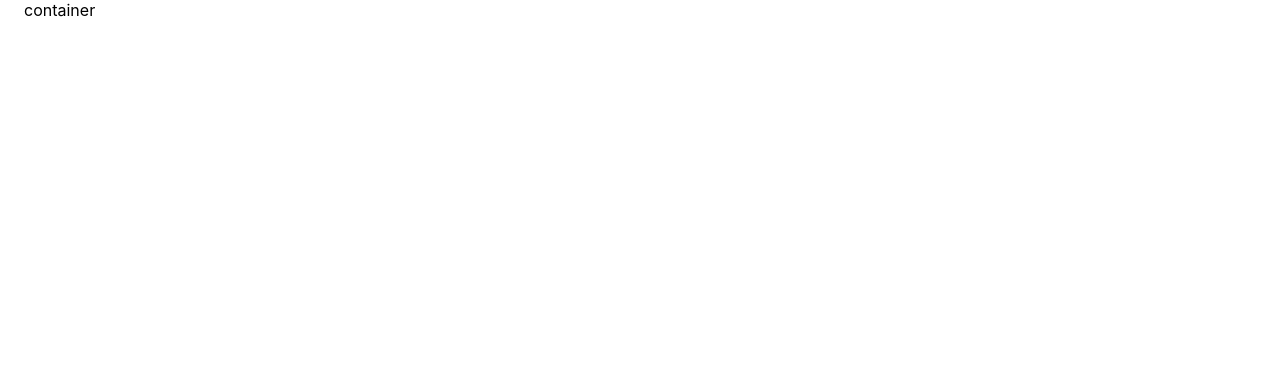
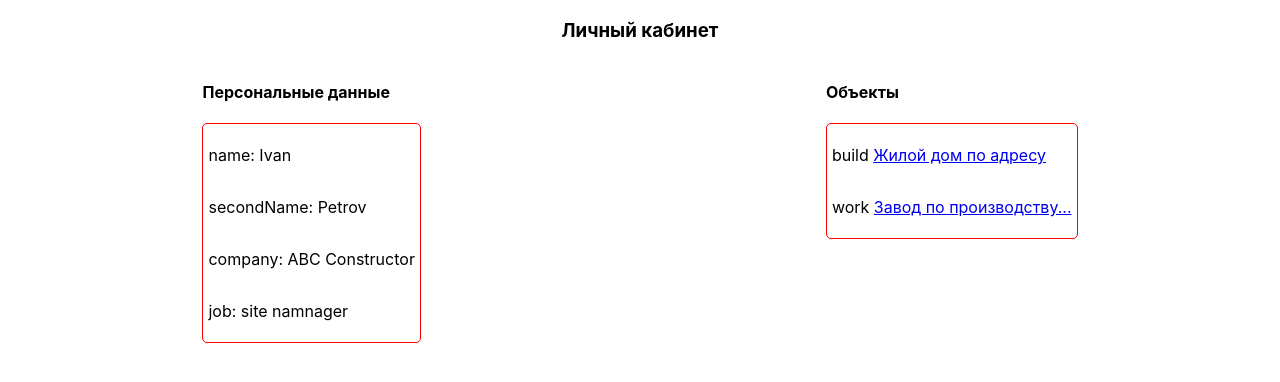
Before and after one commit to i-c-winner/tbuild, a React (Create React App) app: page / in a window 1280 px wide. Shown: the top 382 px of the page. Built offline with nearby package versions, Linux system fonts and the light colour scheme.

Commit message:
Build: routing
* Настроенн роутинг. Подключена страница проекта

```diff
--- a/package.json
+++ b/package.json
@@ -11,6 +11,7 @@
     "@testing-library/user-event": "^13.5.0",
     "react": "^18.2.0",
     "react-dom": "^18.2.0",
+    "react-router-dom": "^6.9.0",
     "react-scripts": "5.0.1",
     "web-vitals": "^2.1.4"
   },
@@ -37,5 +38,8 @@
       "last 1 firefox version",
       "last 1 safari version"
     ]
+  },
+  "devDependencies": {
+    "node-sass": "^7.0.3"
   }
 }
--- a/src/components/PersonalAcaunt.js
+++ b/src/components/PersonalAcaunt.js
@@ -1,12 +1,49 @@
 import React from 'react'
-import {Container} from "@mui/material";
+import {List, MenuItem, Box, Button} from "@mui/material";
+import {user} from "../constants/user"
+import {projects} from "../constants/user";
+import './PersonalAccaunt.scss'
+import {Link} from "react-router-dom";
 
-function PersonalAcaunt () {
+const classesForList = {
+  display: "flex",
+  flexFlow: "column",
+  padding: "5px",
+  borderRadius: "5px",
+  border: '1px solid red'
+}
+
+function PersonalAccaunt() {
+  const [project, setProject] = React.useState('')
+function getUrl(url) {
+    return `/project/${url}`
+}
   return (
-    <Container maxWidth="xl" >
-      container
-    </Container>
+    <div className="personal-accaunt">
+      <h3 className="personal-accaunt__title">Личный кабинет</h3>
+      <div className="personal-accaunt__data">
+        <Box>
+          <h4>Персональные данные</h4>
+          <List sx={classesForList}>
+            {Object.entries(user).map(item => {
+              return <p key={item[0]}>{item[0]}: {item[1]}</p>
+            })}
+          </List>
+        </Box>
+
+        <Box>
+          <h4>Объекты</h4>
+          <List sx={classesForList}>
+            {Object.entries(projects).map(item => {
+
+              return <p key={item[1].name}>{item[0]} <Link to={getUrl(item[1].name)}>{item[1].name}</Link></p>
+            })}
+          </List>
+        </Box>
+      </div>
+
+    </div>
   )
 }
 
-export default PersonalAcaunt
+export default PersonalAccaunt
--- /dev/null
+++ b/src/components/PersonalAccaunt.scss
@@ -0,0 +1,10 @@
+.personal-accaunt {
+&__title {
+  text-align: center;
+}
+  &__data {
+    display: flex;
+    justify-content: space-around;
+  }
+
+}
--- /dev/null
+++ b/src/components/Project.js
@@ -0,0 +1,9 @@
+import React from 'react'
+
+function Project () {
+  return(
+    <p>Project</p>
+  )
+}
+
+export default Project
--- a/src/constants/user.js
+++ b/src/constants/user.js
@@ -7,11 +7,11 @@ const user={
 
 const projects={
   build: {
-    name: 'build',
+    name: 'Жилой дом по адресу',
     id: 1
   },
   work: {
-    name: 'work',
+    name: 'Завод по производству... ',
     id: 2
   }
 }
--- a/src/index.css
+++ b/src/index.css
@@ -1,4 +1,5 @@
 body {
+
   margin: 0;
   font-family: -apple-system, BlinkMacSystemFont, 'Segoe UI', 'Roboto', 'Oxygen',
     'Ubuntu', 'Cantarell', 'Fira Sans', 'Droid Sans', 'Helvetica Neue',
--- a/src/index.js
+++ b/src/index.js
@@ -1,13 +1,17 @@
 import React from 'react';
 import ReactDOM from 'react-dom/client';
 import './index.css';
-import App from './App';
 import reportWebVitals from './reportWebVitals';
+import {createBrowserRouter, RouterProvider} from "react-router-dom";
+import routs from "./routs/routs";
+
+
+const router=createBrowserRouter(routs)
 
 const root = ReactDOM.createRoot(document.getElementById('root'));
 root.render(
   <React.StrictMode>
-    <App />
+<RouterProvider router={router} />
   </React.StrictMode>
 );
 
--- /dev/null
+++ b/src/routs/routs.js
@@ -0,0 +1,14 @@
+import PersonalAccaunt from "../components/PersonalAcaunt";
+import Project from "../components/Project";
+const routs = [
+  {
+    path: '/',
+    element: <PersonalAccaunt />
+  },
+  {
+    path: '/project/:project',
+    element: <Project />
+  }
+]
+
+export default routs
```
Also changed, not shown: 1 other file (tests, documents, lock files or other folders).
